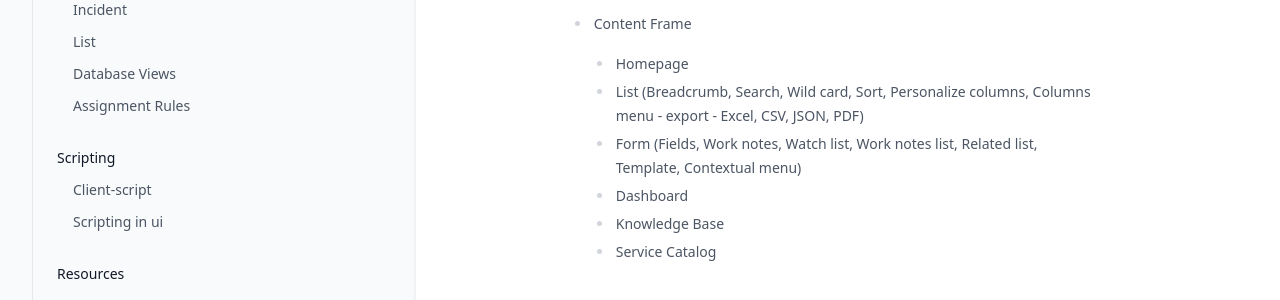
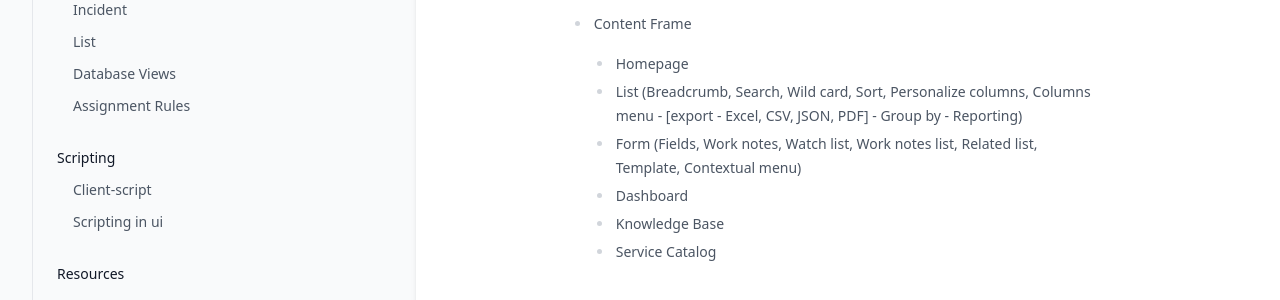
Before and after one commit to greglejeune/ebook, a Jekyll site: the page built from _servicenow/2021-11-01-snf-module1.md, in a window 1280 px wide and 900 px high, scrolled down 1739 px. Shown: the part 316-616 px from the top of the window. Built offline with Jekyll 4.4.1, drawn with Linux system fonts in a browser that asks for light colours.

Commit message:
Update 2021-11-01-snf-module1.md

```diff
--- a/_servicenow/2021-11-01-snf-module1.md
+++ b/_servicenow/2021-11-01-snf-module1.md
@@ -114,7 +114,7 @@ category: snf
     Content Frame
     <ul>
       <li>Homepage</li>
-      <li>List (Breadcrumb, Search, Wild card, Sort, Personalize columns, Columns menu - export - Excel, CSV, JSON, PDF)</li>
+      <li>List (Breadcrumb, Search, Wild card, Sort, Personalize columns, Columns menu - [export - Excel, CSV, JSON, PDF] - Group by - Reporting)</li>
       <li>Form (Fields, Work notes, Watch list, Work notes list, Related list, Template, Contextual menu)</li>
       <li>Dashboard</li>
       <li>Knowledge Base</li>
```
